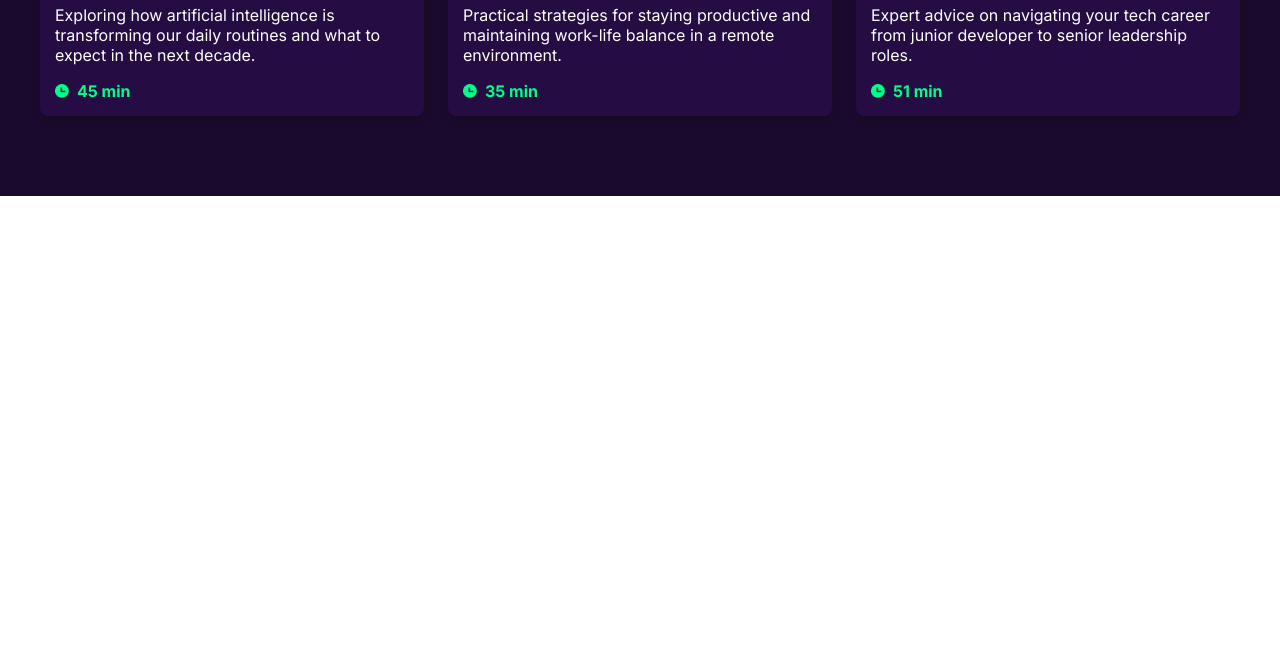
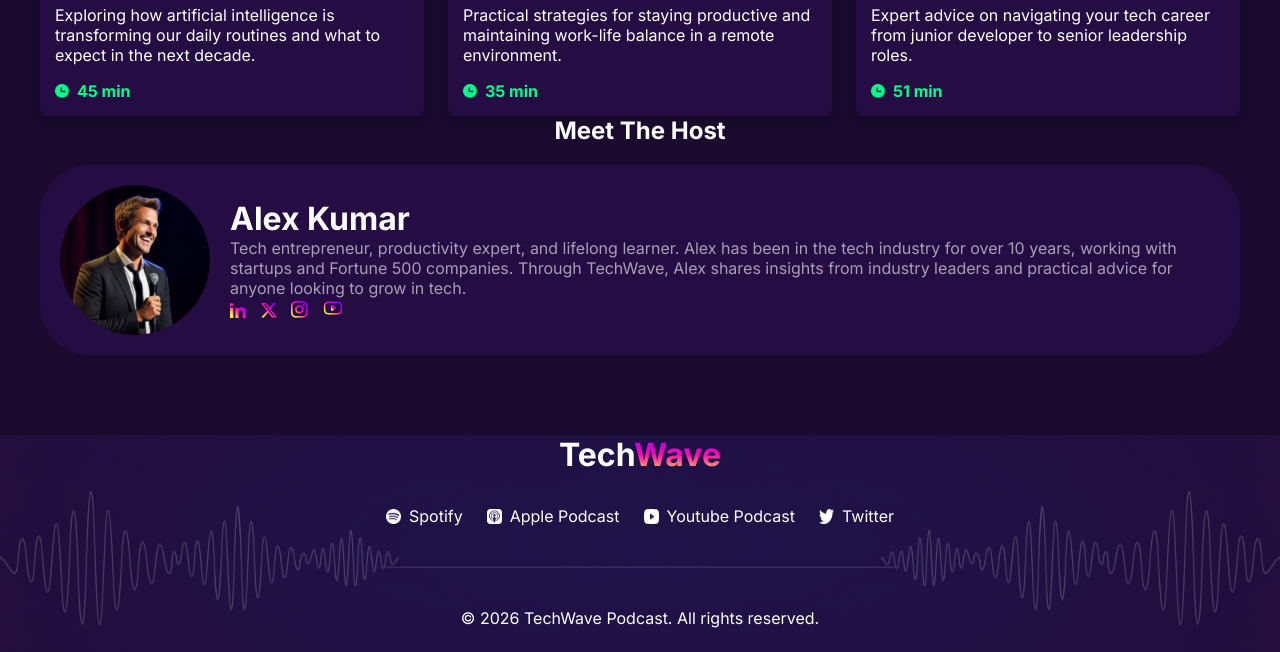
Before and after one commit to FBushra-git/web-asgn-2, a plain HTML site: page index.html in a window 1280 px wide. Shown: the part 2788-3440 px from the top of the page. Before the commit the page ends 2984 px from the top, so only its background shows below. Drawn offline with Linux system fonts and the light colour scheme.

Commit message:
footer done

```diff
--- a/index.html
+++ b/index.html
@@ -181,7 +181,38 @@
                 </div>
             </div>
         </section>
+        <section class="host-section">
+            <h2>Meet The Host</h2>
+            <div class="host-card">
+                <img class= "host-image"src="./assets/host.png">
+                <div class="host-info">
+                    <h3>Alex Kumar</h3>
+                    <p>Tech entrepreneur, productivity expert, and lifelong learner. Alex has been in the tech industry for over 10 years, working with startups and Fortune 500 companies. Through TechWave, Alex shares insights from industry leaders and practical advice for anyone looking to grow in tech.</p>
+                    <a href="" class="social-icon"><img src="./assets/linkedin.png"></a>
+                    <a href="" class="social-icon"><img src="./assets/x.png"></a>
+                    <a href="" class="social-icon"><img src="./assets/instagram.png"></a>
+                    <a href="" class="social-icon"><img src="./assets/youtube.png"></a>
+                </div>
+            </div>
+        </section>
+    </div>
+    <footer class="footer">
 
+            <div class="footer-inner">
+                <h1 >Tech<span class="wave">Wave</span></h1>
+
+             <div class="footer-icon">
+                <a href=""target="_blank"><img src="./assets/spotify.png">Spotify</a>
+                <a href=""target="_blank"><img src="./assets/apple-podcast.png">Apple Podcast</a>
+                <a href=""target="_blank"><img src="./assets/youtube-podcast.png">Youtube Podcast</a>
+                <a href=""target="_blank"><img src="./assets/twitter.png">Twitter</a>
+             </div>
+              <hr class="line">
+              <p class="copyright">© 2026 TechWave Podcast. All rights reserved.</p>
+
+
+            </div>
+    </footer>
 
 </body>
 </html>
```
